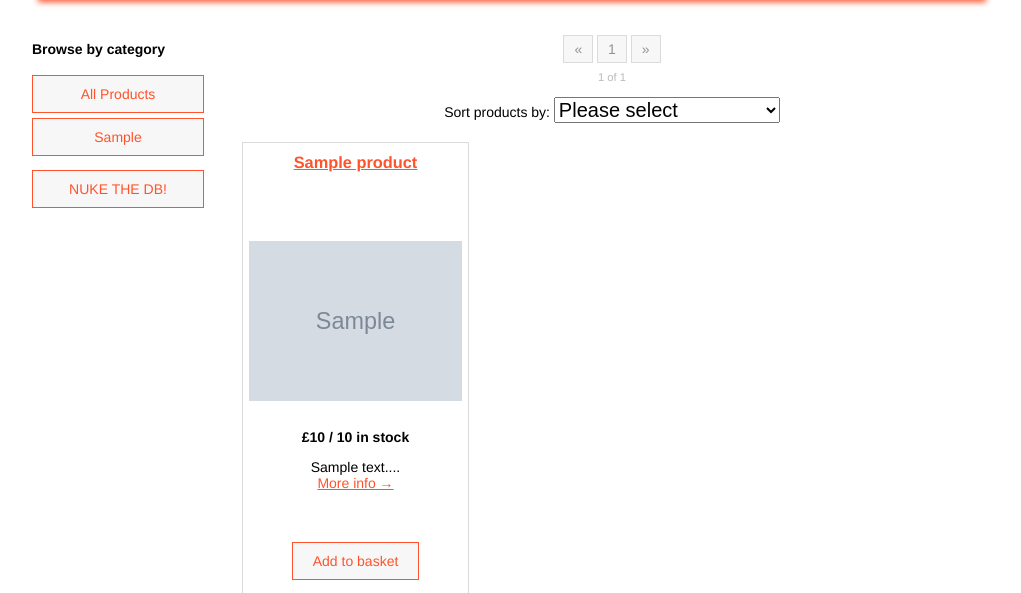
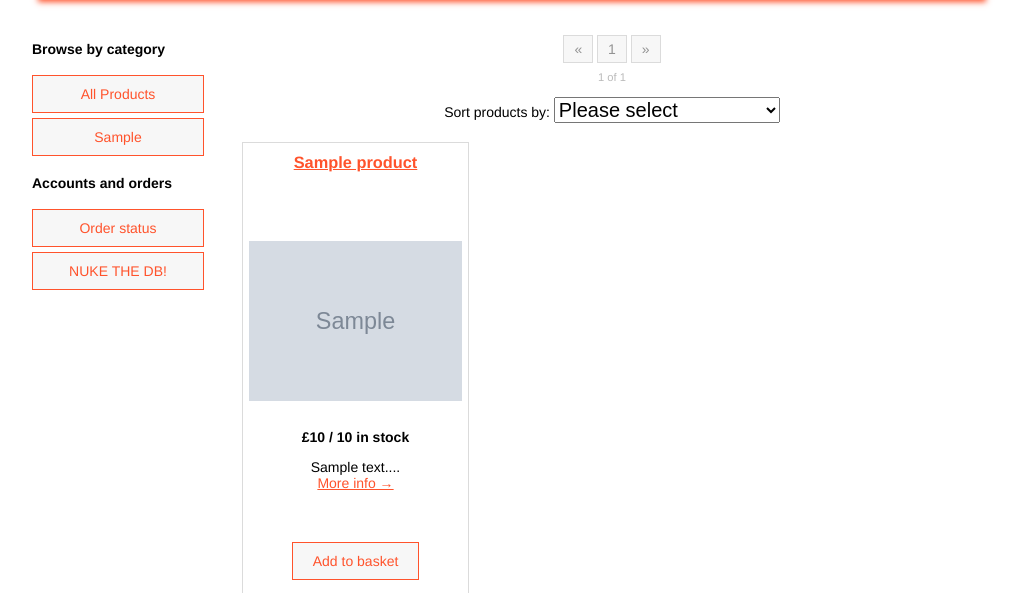
Before and after one commit to rknightuk/theshopcms, a PHP site: page / in a window 1280 px wide. Shown: the part 78-671 px from the top of the page, without its empty margins (128-1149 px from the left). Run offline with PHP 8.4, Linux system fonts and the light colour scheme; tables that the repository leaves empty or names only in its code hold one stand-in row (values such as "Sample post"); grey boxes marked "Sample" are stand-in pictures.

Commit message:
Added order tracking

```diff
--- a/inc/nav_categories.php
+++ b/inc/nav_categories.php
@@ -12,7 +12,7 @@
 				$result = mysqli_query($dbc, $query);
 
 				if ($result) {
-					while ( $row = mysqli_fetch_array($result, MYSQLI_ASSOC)){;?>
+					while ( $row = mysqli_fetch_array($result)){;?>
 						<li><a href="#" onclick="changeCategory('<?php echo $row['category'];?>', 'product_id', 1)"><?php echo $row['category'];?></a></li>
 					<?php }
 				}
@@ -20,6 +20,9 @@
 			?>
 			</ul>
 
+			<h4>Accounts and orders</h4>
+
+			<a href="order_status.php">Order status</a>
 				<script>
 
 				function nukedb(){
--- a/inc/scripts/scripts.js
+++ b/inc/scripts/scripts.js
@@ -195,3 +195,21 @@ xmlhttp.onreadystatechange=function()
 xmlhttp.open("GET","../cms/edit_product.php?product_id="+id+"&query="+query,false);
 xmlhttp.send();
 }
+
+function setCategory(category){
+    document.getElementById('category').value = category;
+  }
+
+function orderStatus(){
+  xmlhttp = new XMLHttpRequest();
+xmlhttp.onreadystatechange=function()
+  {
+  if (xmlhttp.readyState==4 && xmlhttp.status==200)
+    {
+    document.getElementById("order_status").innerHTML=xmlhttp.responseText;
+    initEdit();
+    }
+  }
+xmlhttp.open("GET","order_status.php",false);
+xmlhttp.send();
+}
```
Also changed, not shown: cms/upload.php (+19 -3 lines), img/products/beats.png (deleted).
